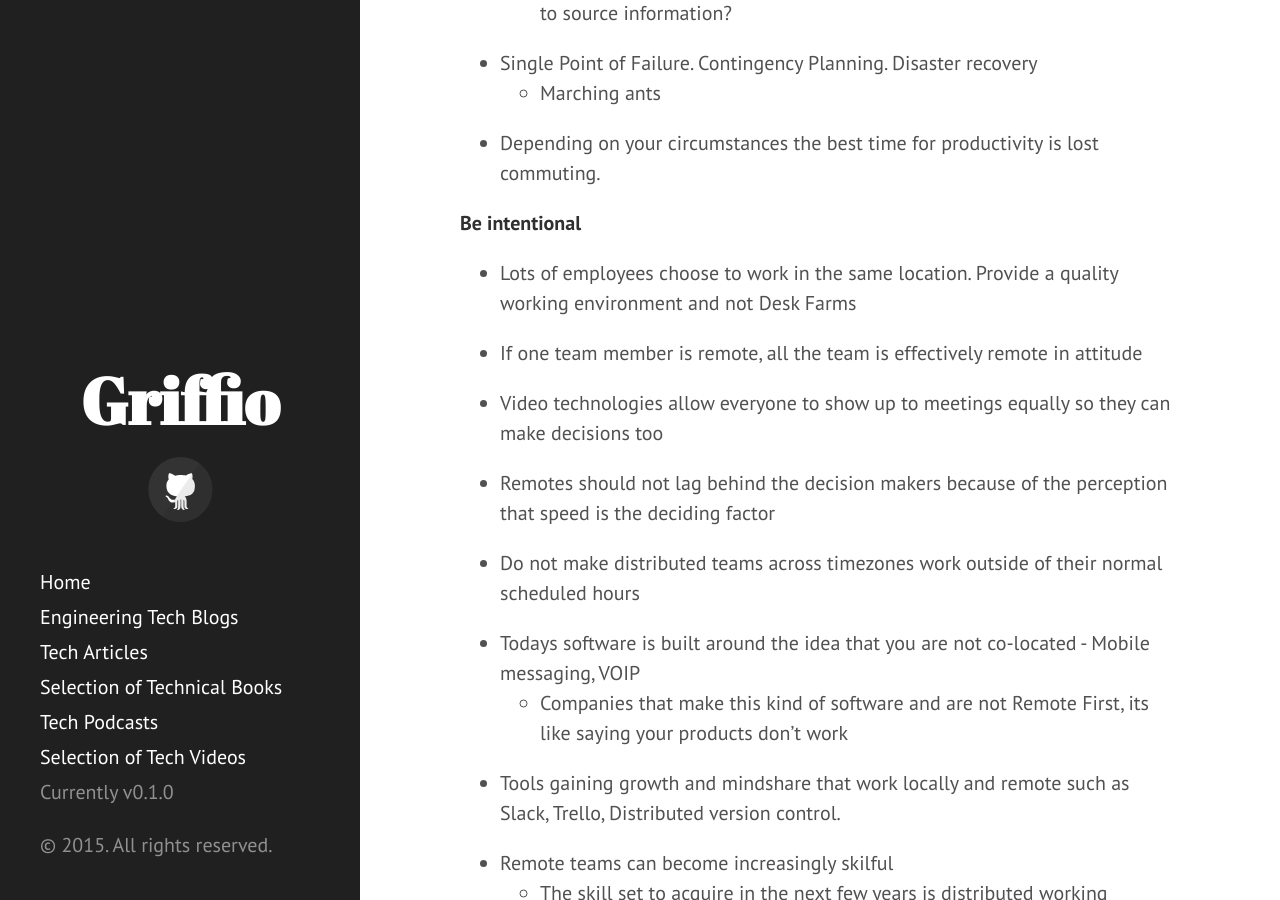
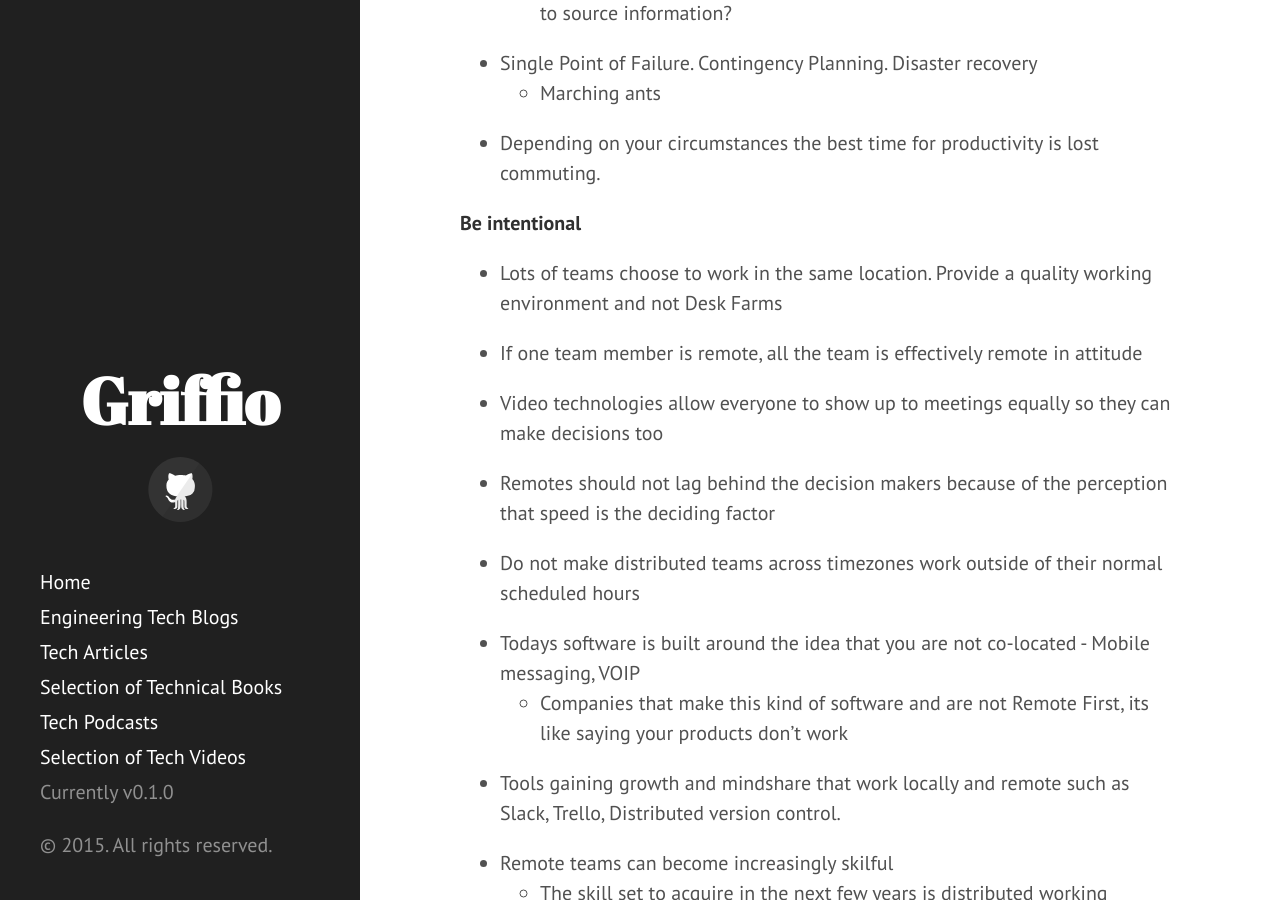
Before and after one commit to griffio/griffio.github.io, a Jekyll site: the page built from _posts/2015-06-12-Remote-First.md, in a window 1280 px wide and 900 px high, scrolled down 1153 px. Built offline with Jekyll 4.4.1, drawn with Linux system fonts in a browser that asks for light colours; nearby versions of some CDN libraries.

Commit message:
Update 2015-06-12-Remote-First.md

```diff
--- a/_posts/2015-06-12-Remote-First.md
+++ b/_posts/2015-06-12-Remote-First.md
@@ -42,7 +42,7 @@ Remote First adoption by Companies means that the weaknesses below are exposed a
 
 **Be intentional**
 
-* Lots of employees choose to work in the same location. Provide a quality working environment and not Desk Farms
+* Lots of teams choose to work in the same location. Provide a quality working environment and not Desk Farms
 
 * If one team member is remote, all the team is effectively remote in attitude
 
```
